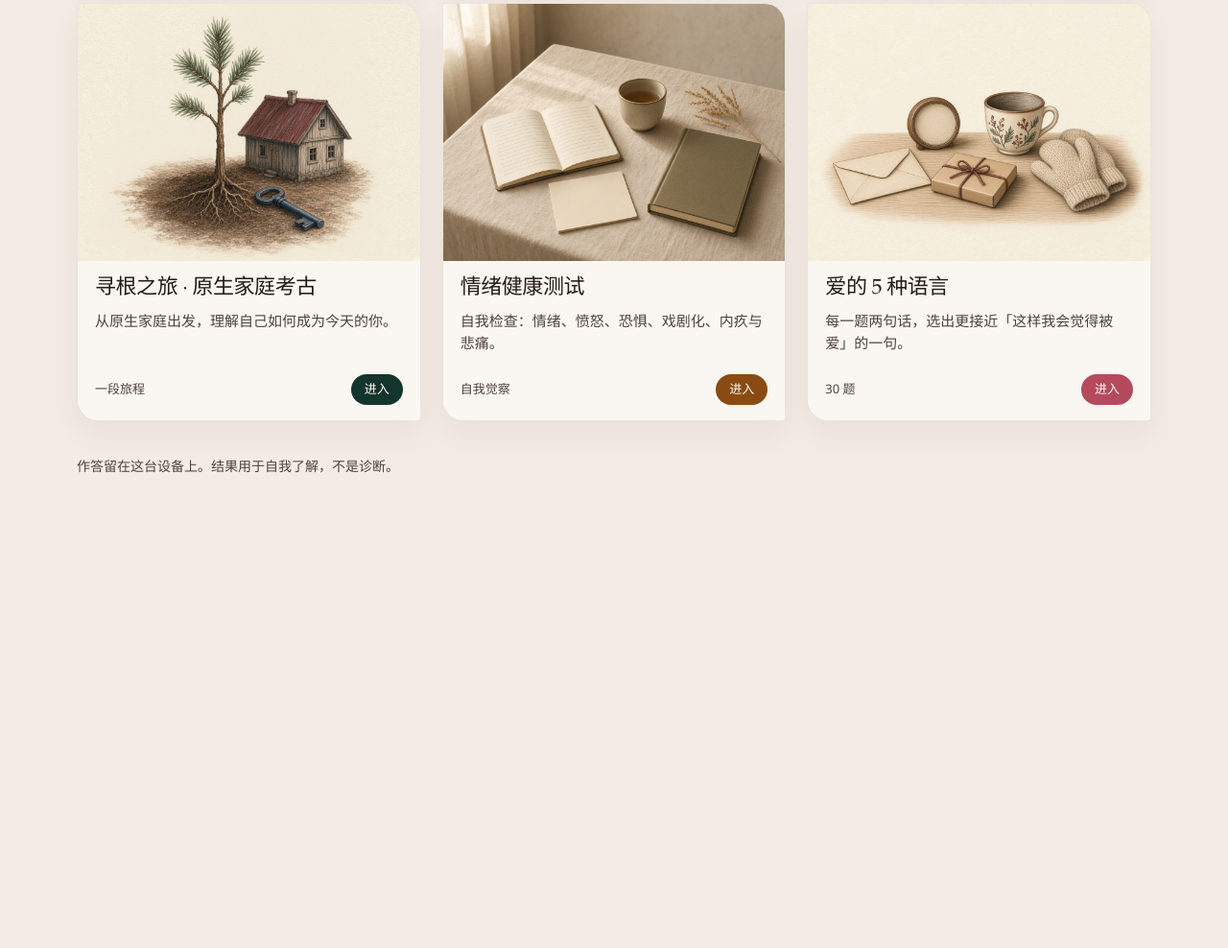
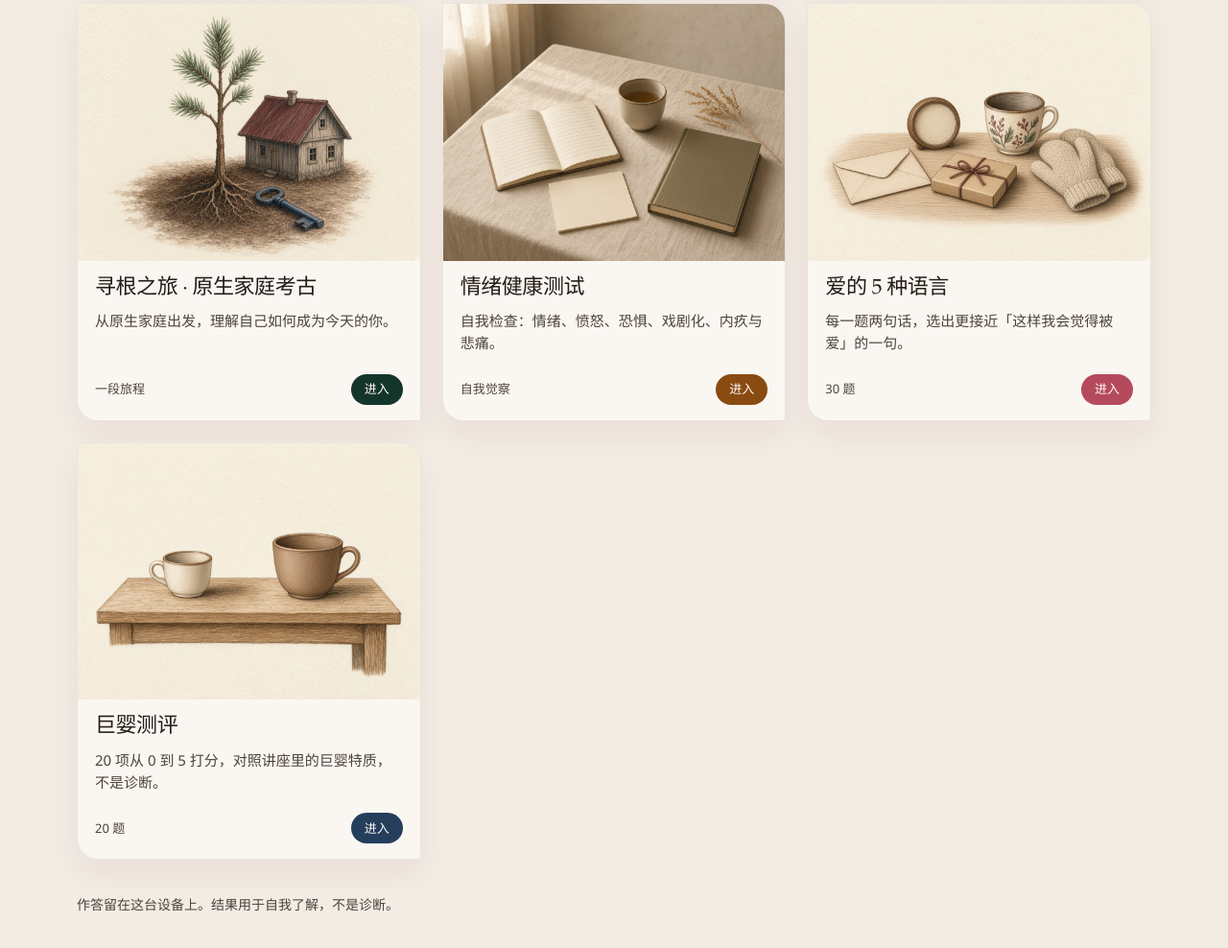
Before and after one commit to xiangshu3721/mindtest-web, a website: page index.html in a window 1280 px wide. Shown: the part 676-1664 px from the top of the page at 96% size. Before the commit the page ends 1252 px from the top, so only its background shows below. Drawn offline with Linux system fonts and the light colour scheme.

Commit message:
Add the giant-infant assessment to the catalog.

```diff
--- a/index.html
+++ b/index.html
@@ -84,6 +84,17 @@
             </span>
           </a>
         </li>
+
+        <li>
+          <a class="plate" href="https://xiangshu3721.github.io/juying/" style="--mark:#243e5c">
+            <img src="img/juying.jpg" alt="" width="1152" height="864" />
+            <span class="copy">
+              <strong>巨婴测评</strong>
+              <span class="blurb">20 项从 0 到 5 打分，对照讲座里的巨婴特质，不是诊断。</span>
+              <span class="meta"><b>20 题</b><em>进入</em></span>
+            </span>
+          </a>
+        </li>
       </ol>
       <p class="close">作答留在这台设备上。结果用于自我了解，不是诊断。</p>
     </main>
```
